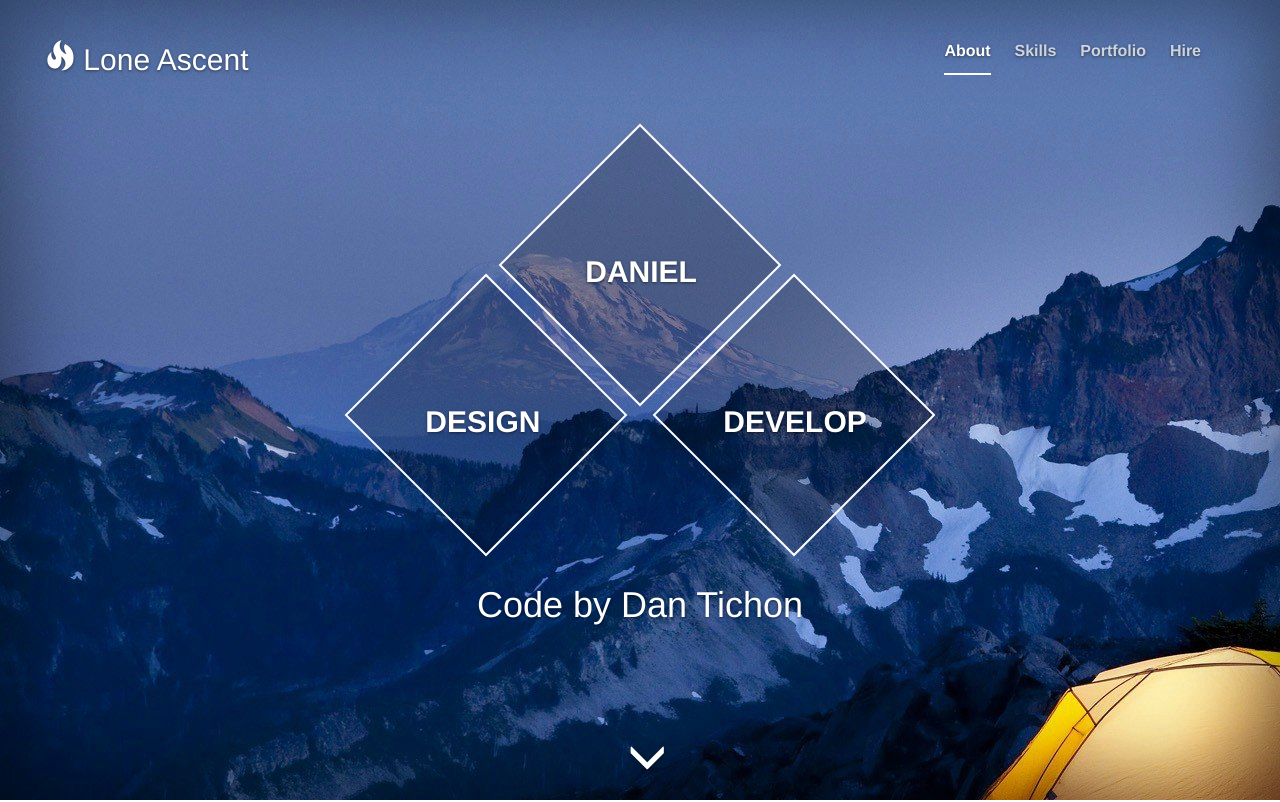
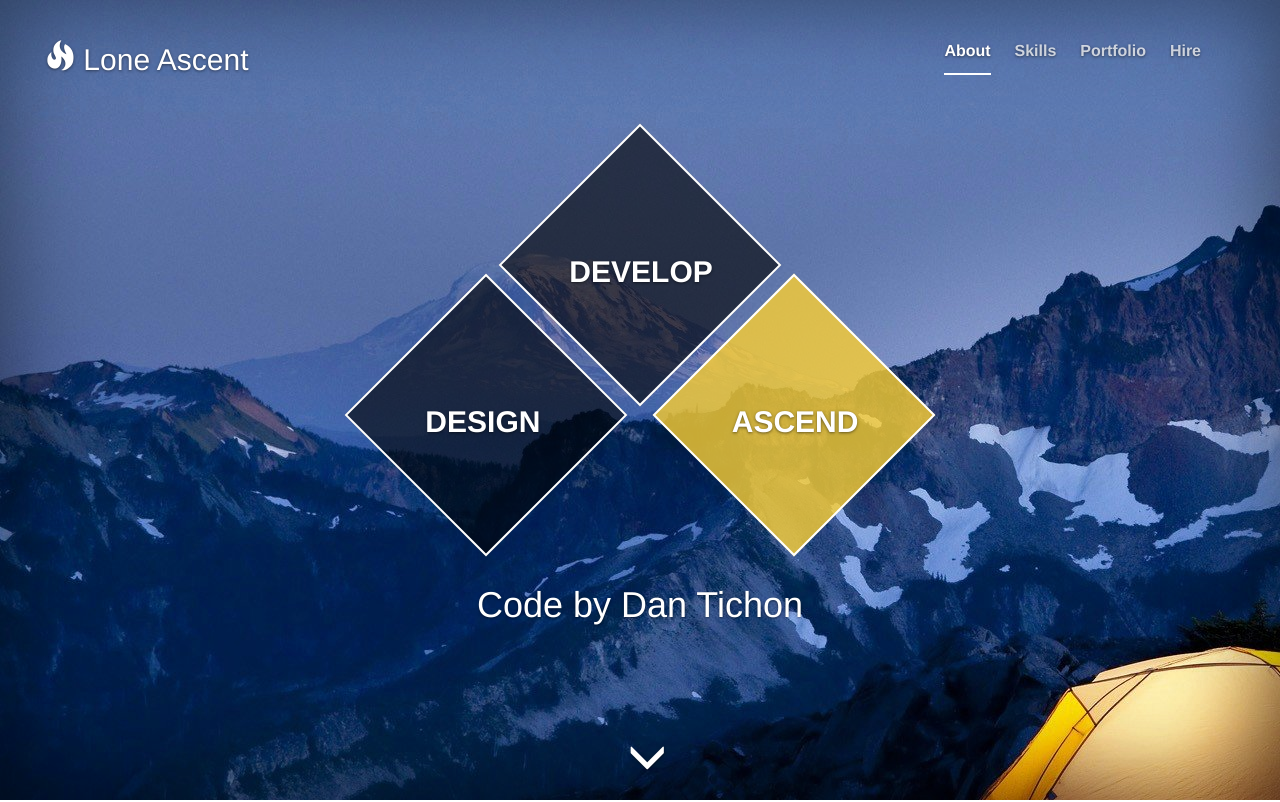
Before and after one commit to dtichon/loneascent_site, a plain HTML site: page index.html in a window 1280 px wide. Shown: the top 802 px of the page. Drawn offline with nearby package versions, Linux system fonts and the light colour scheme; a script that the page names is missing.

Commit message:
Adjust CSS of diamond boxes

```diff
--- a/css/custom.css
+++ b/css/custom.css
@@ -145,8 +145,8 @@ body {
 }
 
 .coverbox {
-  border: 2px solid;
-  background: rgba(0, 0, 0, .2);
+  border: 2px solid #fff;
+  background: rgba(0, 0, 0, .6);
   width: 200px;
   height: 200px;
   -ms-transform: rotate(45deg); /* IE 9 */
@@ -155,7 +155,28 @@ body {
 }
 
 .coverbox:hover {
-  border:4px solid;
+  border:2px solid;
+  background: rgba(250, 207, 52, .8);
+  width: 200px;
+  height: 200px;
+  -ms-transform: rotate(45deg); /* IE 9 */
+  -webkit-transform: rotate(45deg); /* Safari */
+  transform: rotate(45deg); /* Standard syntax */
+}
+
+.coverbox2 {
+  border: 2px solid #fff;
+  background: rgba(250, 207, 52, .8);
+  color: #fff;
+  width: 200px;
+  height: 200px;
+  -ms-transform: rotate(45deg); /* IE 9 */
+  -webkit-transform: rotate(45deg); /* Safari */
+  transform: rotate(45deg); /* Standard syntax */
+}
+
+.coverbox2:hover {
+  border:2px solid;
   background: rgba(0, 0, 0, .6);
   width: 200px;
   height: 200px;
--- a/index.html
+++ b/index.html
@@ -54,13 +54,13 @@
 
 			  <div class="diamond2" onclick="location.href='http://www.google.com';" style="cursor:pointer;">
 				<div class="coverbox">
-					<h2 class="coverboxtxt">DANIEL</h2>
+					<h2 class="coverboxtxt">DEVELOP</h2>
 				</div>
 			  </div>
 
 			  <div class="diamond3" onclick="location.href='http://www.google.com';" style="cursor:pointer;">
-				<div class="coverbox">
-					<h2 class="coverboxtxt">DEVELOP</h2>
+				<div class="coverbox2">
+					<h2 class="coverboxtxt">ASCEND</h2>
 				</div>
 			  </div>
           </div>
```
